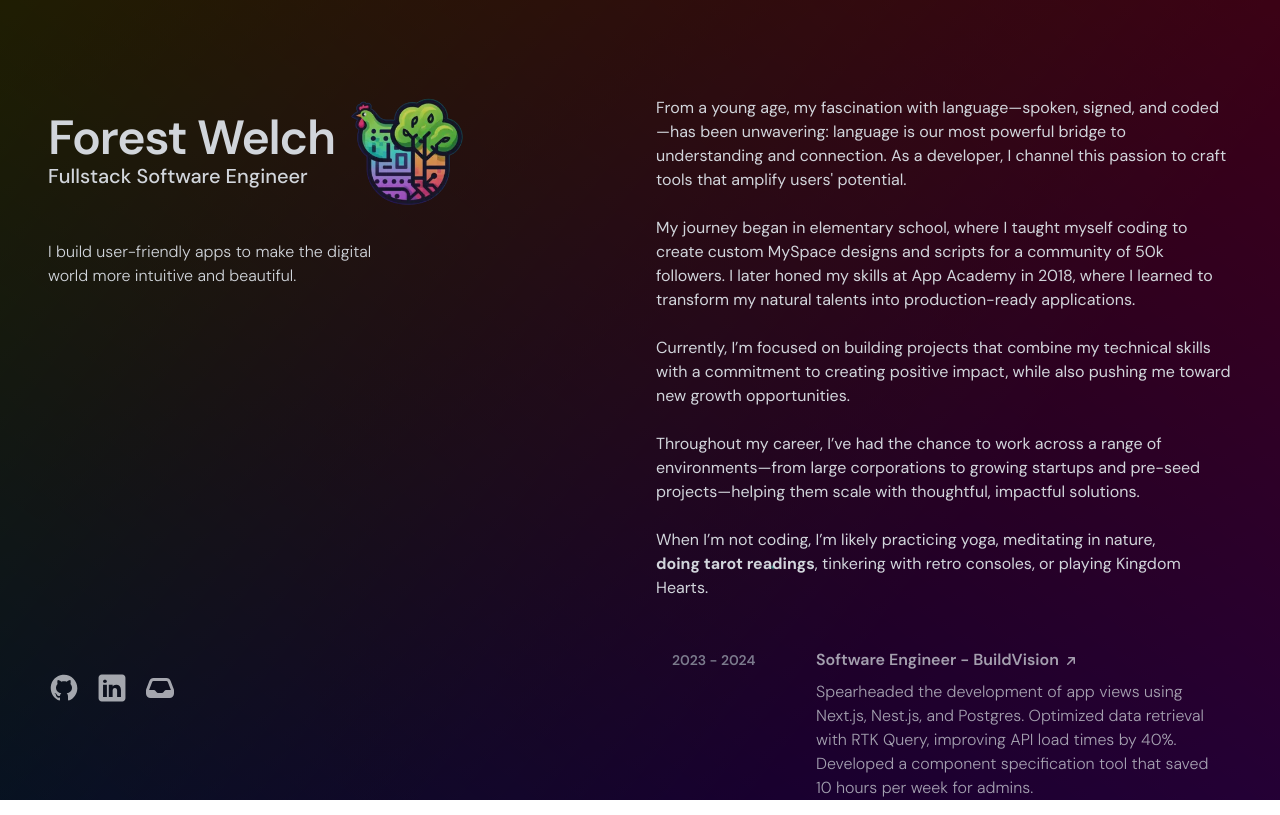
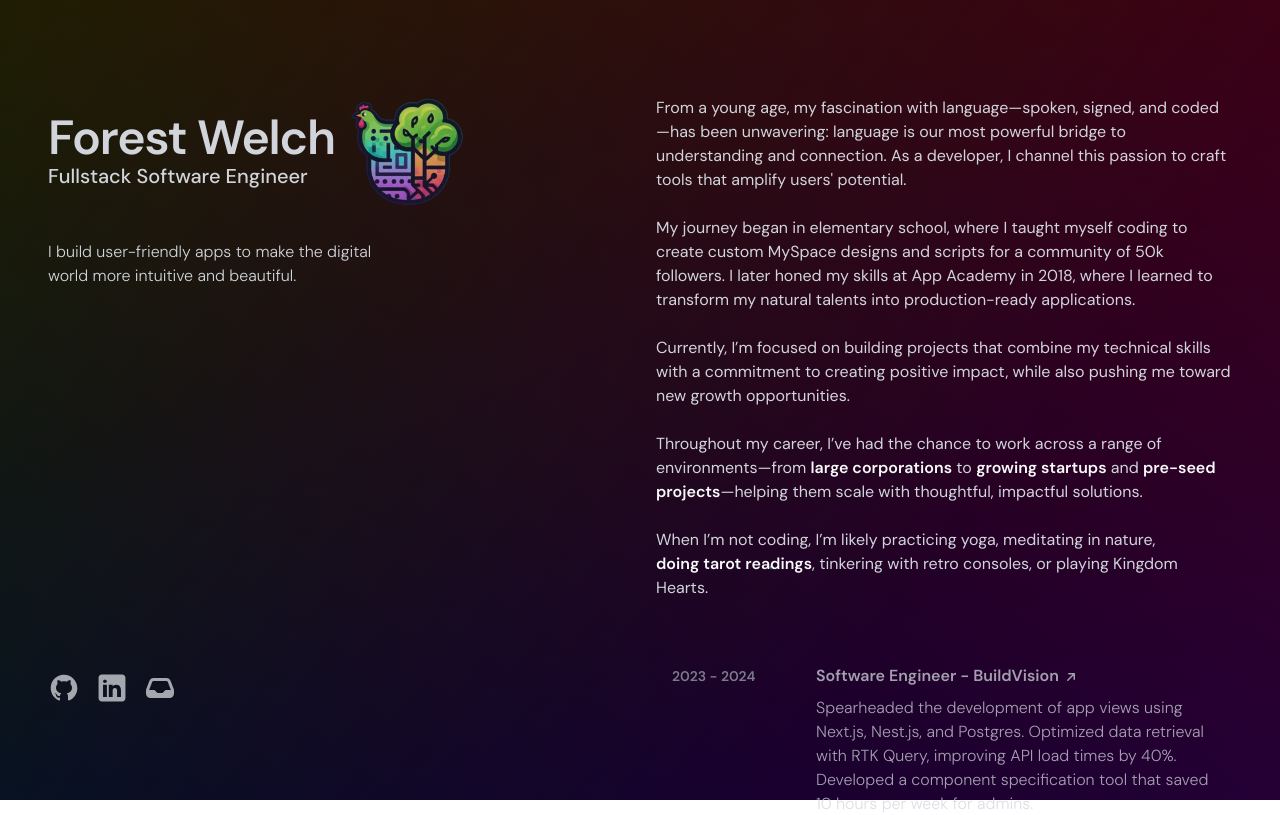
Before and after one commit to forestwelch/forests-world, a Next.js app: page / in a window 1280 px wide. Shown: the top 815 px of the page. Built offline with nearby package versions, Linux system fonts and the light colour scheme.

Commit message:
Spacing and styling

```diff
--- a/app/(root)/page.tsx
+++ b/app/(root)/page.tsx
@@ -63,7 +63,7 @@ const Home = () => {
           </Link>
         </nav>
       </header>
-      <main className="flex flex-col lg:flex-1 gap-y-8 lg:py-24">
+      <main className="flex flex-col lg:flex-1 gap-y-12 lg:py-24">
         <section>
           <h3 className="lg:hidden text-xl tracking-tight font-medium mb-4 py-1 border-b-2 border-violet-500/50 dark:border-teal-300/50">
             About Me
@@ -89,9 +89,26 @@ const Home = () => {
             <br />
             Throughout my career, I’ve had the chance to work across a range of
             environments—from{" "}
-            <a href="https://www.autodesk.com/">large corporations</a> to{" "}
-            <a href="https://www.buildingconnected.com/">growing startups</a>{" "}
-            and <a href="https://www.buildvision.io/">pre-seed projects</a>
+            <Link
+              className="text-gray-900 dark:text-gray-50 font-semibold hover:text-violet-600 dark:hover:text-violet-300 transition-color duration-500"
+              href="https://www.autodesk.com/"
+            >
+              large corporations
+            </Link>{" "}
+            to{" "}
+            <Link
+              className="text-gray-900 dark:text-gray-50 font-semibold hover:text-violet-600 dark:hover:text-violet-300 transition-color duration-500"
+              href="https://www.buildingconnected.com/"
+            >
+              growing startups
+            </Link>{" "}
+            and{" "}
+            <Link
+              className="text-gray-900 dark:text-gray-50 font-semibold hover:text-violet-600 dark:hover:text-violet-300 transition-color duration-500"
+              href="https://www.buildvision.io/"
+            >
+              pre-seed projects
+            </Link>
             —helping them scale with thoughtful, impactful solutions.
             <br />
             <br />
@@ -104,7 +121,7 @@ const Home = () => {
             }
           >
             <Link
-              className="font-bold hover:text-violet-600 dark:hover:text-violet-300 transition-color duration-500"
+              className="text-gray-900 dark:text-gray-50 font-semibold hover:text-violet-600 dark:hover:text-violet-300 transition-color duration-500"
               href="/tarot"
             >
               doing tarot readings
@@ -117,10 +134,10 @@ const Home = () => {
         </section>
         <Experiences />
         <Projects />
-        <footer className="text-center pt-12">
+        <footer className="text-center flex flex-col gap-y-2">
           <p>
             You&apos;ve been viewing this site in{" "}
-            <span className="p-[2px] rounded-lg font-bold bg-gray-200 text-gray-800 dark:bg-gray-800 dark:text-gray-200 transition duration-500">
+            <span className="p-[2px] rounded-lg font-bold bg-gray-200 text-gray-800 dark:bg-gray-800 dark:text-gray-200 transition duration-500 inline-block w-12 text-center">
               <Sparkles
                 color={
                   theme === "dark" ? "hsl(171, 55%, 45%)" : "hsl(252, 62%, 70%)"
@@ -136,7 +153,7 @@ const Home = () => {
             onClick={toggleTheme}
           >
             Click here to change to{" "}
-            <span className="p-[2px] rounded-lg font-bold bg-gray-800 text-gray-200 dark:bg-gray-200 dark:text-gray-800 transition duration-500">
+            <span className="p-[2px] rounded-lg font-bold bg-gray-800 text-gray-200 dark:bg-gray-200 dark:text-gray-800 transition duration-500 inline-block w-12 text-center">
               <Sparkles
                 color={
                   theme === "dark" ? "hsl(252, 56%, 26%)" : "hsl(252, 62%, 70%)"
--- a/components/Experiences.tsx
+++ b/components/Experiences.tsx
@@ -104,7 +104,9 @@ const Experiences = () => {
           )
         )}
       </div>
-      <ArrowLink href="/assets/resume.pdf" text="View full resume" />
+      <p className="pt-8">
+        <ArrowLink href="/assets/resume.pdf" text="View full resume" />
+      </p>
     </section>
   );
 };
--- a/components/Project.tsx
+++ b/components/Project.tsx
@@ -26,7 +26,7 @@ const Project = ({
 
   return (
     <div
-      className="group/link gap-4 sm:p-4 lg:group-hover:opacity-50 bg-transparent rounded-xl flex flex-row max-sm:flex-col transition-opacity transition-bg duration-500 lg:hover:bg-black/10 lg:hover:!opacity-100 sm:opacity-75 lg:cursor-pointer"
+      className="group/link gap-4 sm:p-4 lg:group-hover:opacity-50 bg-transparent rounded-xl flex flex-row max-sm:flex-col transition-opacity transition-bg duration-500 lg:hover:bg-black/10 lg:hover:!opacity-100 lg:opacity-75 lg:cursor-pointer"
       onClick={handleClick}
     >
       <Image
--- a/components/Projects.tsx
+++ b/components/Projects.tsx
@@ -93,7 +93,7 @@ const Projects = () => {
 
   return (
     <section className="">
-      <h3 className="lg:hidden text-xl tracking-tight font-semibold mt-8 mb-2 bg-violet-700/10 dark:bg-teal-300/10 p-2">
+      <h3 className="lg:hidden text-xl tracking-tight font-semibold mb-2 bg-violet-700/10 dark:bg-teal-300/10 p-2">
         Projects
       </h3>
       <div className="flex flex-wrap justify-center gap-12 group">
```
